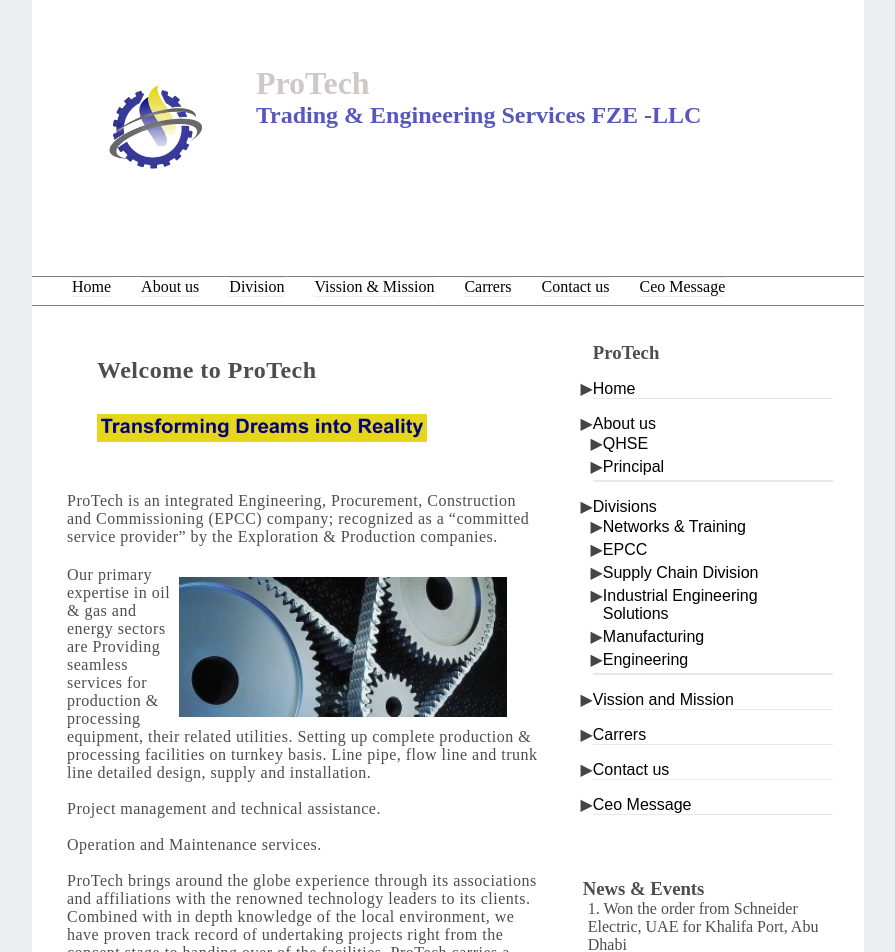
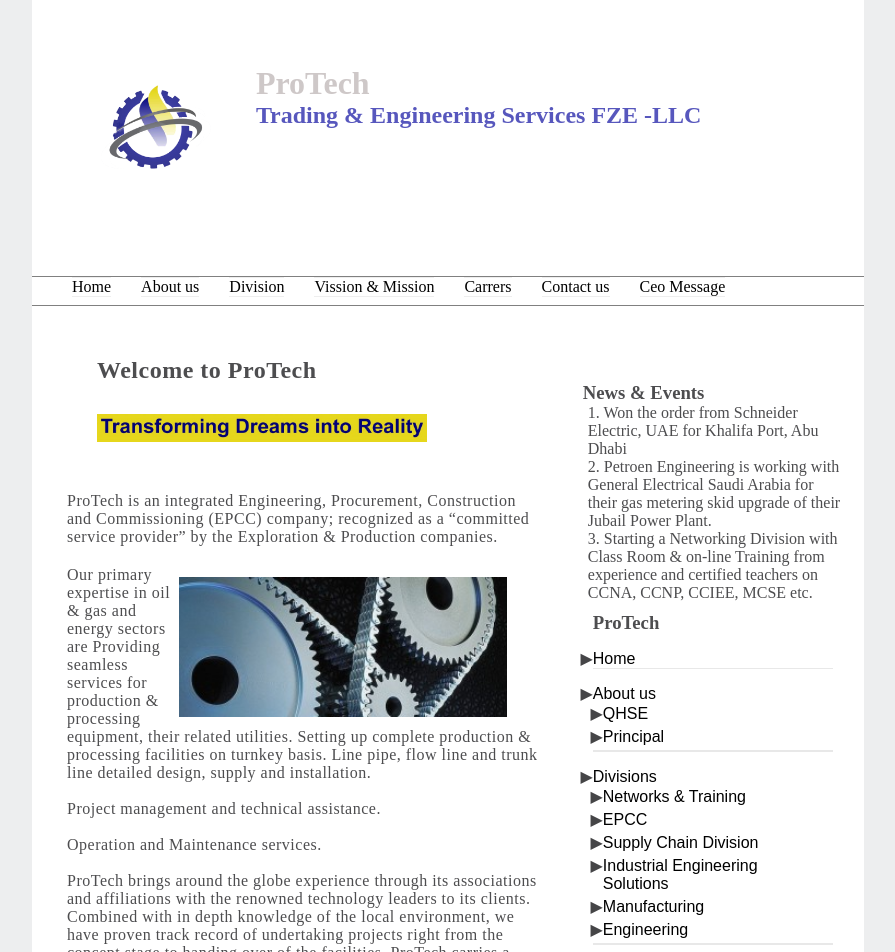
Before and after one commit to HussainBinInam/petro-en, a React (Create React App) app: page / in a window 1280 px wide. Shown: the top 952 px of the page, without its empty margins (192-1087 px from the left). Built offline with nearby package versions, Linux system fonts and the light colour scheme.

Commit message:
Update App.js
exchanged places of news&event and Snavbar

```diff
--- a/src/App.js
+++ b/src/App.js
@@ -56,8 +56,8 @@
             </Routes>
           </div>
           <div className="sidebar">
+            <NewsNevents />
             <Snavbar />
-            <NewsNevents />
           </div>
         </div>
       </div>
```
